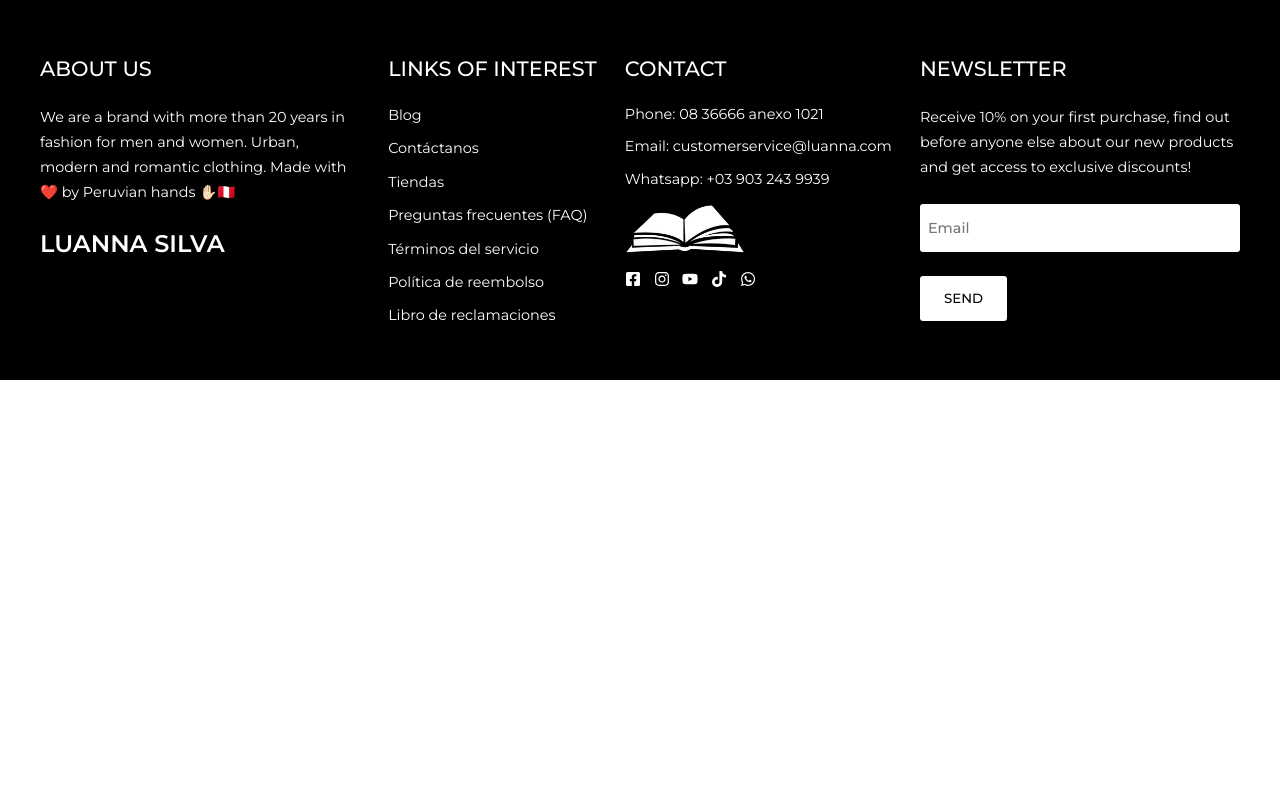
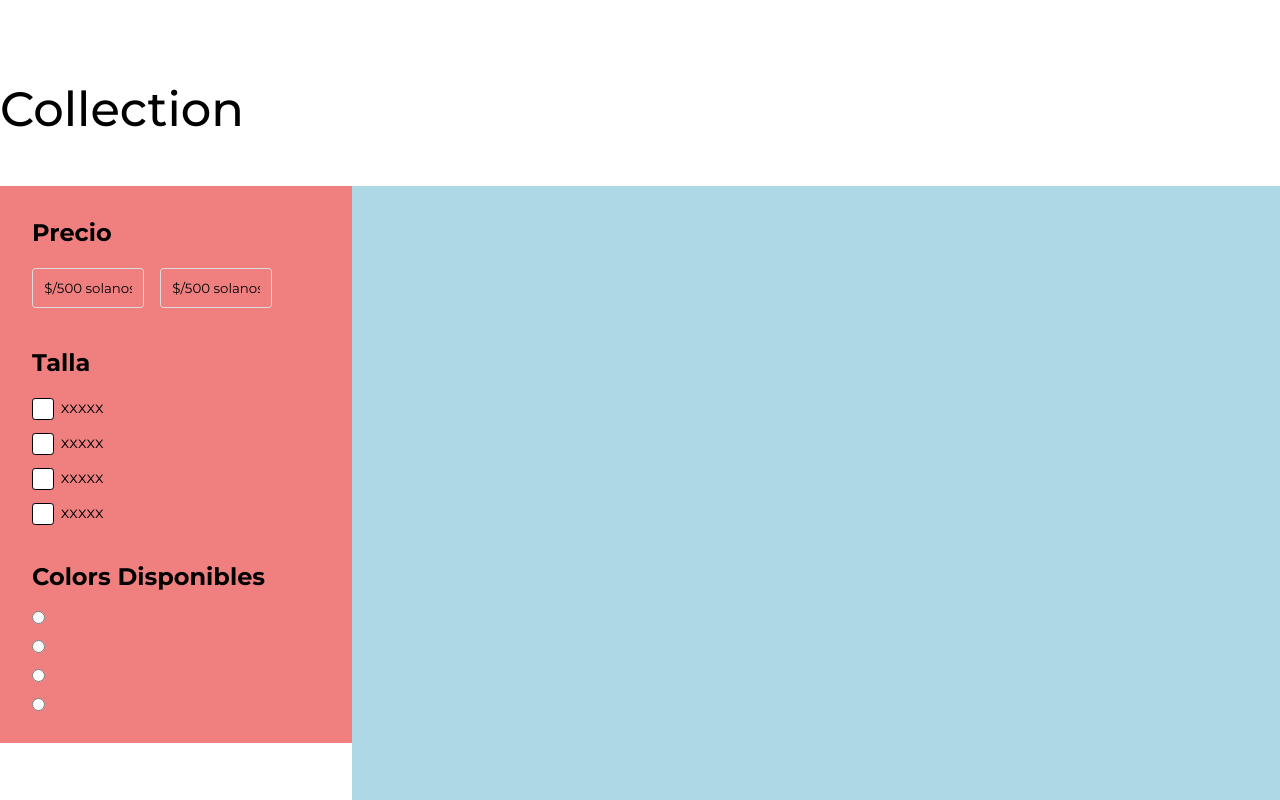
Before and after one commit to SQdeveloper/Luanna-Silva-E-commerce, a React (Vite) app: page /Collection in a window 1280 px wide. Shown: the top 800 px of the page. Built offline with nearby package versions, Linux system fonts and the light colour scheme.

Commit message:
i added page productCollection and i optimized logical of cart

```diff
--- a/src/App.jsx
+++ b/src/App.jsx
@@ -1,4 +1,3 @@
-import './App.css'
 import Register from './Pages/Register/Register'
 import Account from './Pages/Account/Account'
 import Cart from './Pages/Cart/Cart'
@@ -6,6 +5,8 @@
 import Home from './Pages/Home/Home'
 import Footer from './Components/Footer/Footer'
 import DetailsProduct from './Pages/DetailsProduct/DetailsProduct'
+import './App.css'
+import ProductCollection from './Pages/ProductCollection/ProductCollection'
 
 function App() {
 
@@ -18,6 +19,7 @@
           <Route path='/Account' element={<Account/>}/>
           <Route path='/Register' element={<Register/>}/>
           <Route path='/Product/:id' element={<DetailsProduct/>}/>
+          <Route path='/Collection' element={<ProductCollection/>}/>
         </Routes>
         <Footer/>
       </BrowserRouter>
--- a/src/Components/Header/Header.jsx
+++ b/src/Components/Header/Header.jsx
@@ -86,7 +86,7 @@
                         <span>Close</span>
                     </button>
                     <ul className='content-menu-list'>
-                        <li><a href="">New</a></li>
+                        <li><Link to='/Collection'>New</Link></li>
                         <li><a href="">Women</a></li>
                         <li><a href="">Men</a></li>
                         <li><a href="">Kids</a></li>
--- a/src/Hooks/useLocalStorage.jsx
+++ b/src/Hooks/useLocalStorage.jsx
@@ -1,4 +1,4 @@
-import React, { useState } from 'react';
+import { useState } from 'react';
 
 const useLocalStorage = (key, initalValue) => {
     const [storedValue, setStoredValue] = useState(()=>{
--- a/src/Pages/DetailsProduct/DetailsProduct.jsx
+++ b/src/Pages/DetailsProduct/DetailsProduct.jsx
@@ -17,70 +17,76 @@
     const [isOpenModal, setIsOpenModal] = useState(false);
     const [listProductCart, setListProductCart] = useLocalStorage('listProductCart', []);
 
+    //Creo un objeto que tenga toda la información necesaria para mostrar en el carrito
+    const createProductObject = (_amount)=>{
+        const productObject = {
+            'id': selectedProduct.id,
+            'name': selectedProduct.name,
+            'price': selectedProduct.price,
+            'image': selectedProduct.image,
+            'amount': _amount,
+            'selectedColor': selectedColor
+        }
+
+        return productObject;
+    }
+
+    //Función que se ejecuta cuando se hace click al btn Add to Cart
     const handleBtnAddToCart = ()=>{
+        //Abro el modal que muestra el product que es agregado al carrito
+        openModal();
         let newProductCart;
-        //Creo una lista temporal para almacenar todos
-        //los productos que estan en el carrito
+        //Creo una lista temporal para almacenar todos los productos que estan en el carrito
         let newList = [...listProductCart];
-        openModal();
 
         try {
+            //Variable para almacenar el index del producto repetido
+            let indexRepeatedProduct = null;
+
             //Verifico si existe un producto que ya este en el carrito
-            // const repeatedProduct = listProductCart?.filter(product=> product.id === selectedProduct.id);
-            let repeatedProduct = null;
+            //y obtengo el index(position) y lo guardo en la variable indexRepeatedProduct
             listProductCart.forEach((product, index)=>{
                 if(product.id === selectedProduct.id){
-                    console.log("dentro del IF")
-                    repeatedProduct = index;
+                    indexRepeatedProduct = index;//Guardo el index del producto repetido
                 }
-                console.log("FUERA DEL IF: ", null)
-                // return null;
             })
-            console.log('VALUE OF REPEATPRODUCT', repeatedProduct)
-            if(repeatedProduct !== null) {
-                console.log("entroooooooooo")
-                let dfs = listProductCart.length != 0 ? listProductCart[repeatedProduct].amount : 0;
-                let newAmount = amount + dfs;
-                newProductCart = {
-                    'id': selectedProduct.id,
-                    'name': selectedProduct.name,
-                    'price': selectedProduct.price,
-                    'image': selectedProduct.image,
-                    'amount': newAmount,
-                    'selectedColor': selectedColor
-                }
-                newList.splice(repeatedProduct,1, newProductCart);
+
+            if(indexRepeatedProduct !== null) {
+                //Variable que contiene la cantidad de ropa anterior
+                let lastAmount = listProductCart[indexRepeatedProduct].amount;
+                //Variable que contiene la nueva cantidad que se mostrar en el carrito, para eso sumamos
+                //la antidad anterior(lastAmount) con la cantidad actual o nueva(amount)
+                let newAmount = amount + lastAmount;
+
+                //Creo un array y le agrego toda la información que se necesita para mostrar los productos del cart
+                newProductCart = createProductObject(newAmount);
+
+                //Introduzco el producto actualizado(newProductCart) en el lista(newList)
+                //y en la misma posición(indexRepeatedProduct) en la que se encontraba
+                newList.splice(indexRepeatedProduct,1, newProductCart);
             }
             else {
-                //Hago un array y le agrego toda la
-                //información que se necesita para mostrar
-                //los productos del cart
-                newProductCart = {
-                    'id': selectedProduct.id,
-                    'name': selectedProduct.name,
-                    'price': selectedProduct.price,
-                    'image': selectedProduct.image,
-                    'amount': amount,
-                    'selectedColor': selectedColor
-                }
+                //Creo un array y le agrego toda la información que se necesita para mostrar los productos del cart
+                newProductCart = createProductObject(amount);
+
                 //Agrego el nuevo producto al carrito a la lista temporal
                 newList.push(newProductCart);
             }
 
-            //Guardo el valor en el estado listProductCart
+            //Guardo el valor en el estado listProductCart y también lo guardo en el localStorage
             setListProductCart(newList);
-            //
-            window.localStorage.setItem('listProductCart', JSON.stringify(newList));
         }
         catch(err) {
             console.log(err);
         }
     }
+
     //Función que abre el modal cuando se hace click en el boton agregar al carrito
     const openModal = ()=>{
         setIsOpenModal(true);
     }
 
+    //Función que cierra el modal
     const closeModal = ()=>{
         setIsOpenModal(false);
     }
--- /dev/null
+++ b/src/Pages/ProductCollection/ProductCollection.css
@@ -0,0 +1,112 @@
+.productCollection {
+    width: 100%;
+    margin-top: 5rem;
+}
+
+.productCollection-title {
+    font-size: 3rem;
+    font-weight: 500;
+    margin-bottom: 3rem;
+}
+
+.productCollection-groups {
+    position: relative;
+    display: flex;
+    height: 220vh;
+}
+
+.productCollection-group-filters {
+    position: sticky;
+    top: 0;
+    left: 0;
+    height: fit-content;
+    width: 22rem;
+    background-color: lightcoral;
+    padding: 2rem;
+}
+
+.productCollection-group-filters ul {
+    display: flex;
+    flex-direction: column;
+    gap: 2.5rem;
+}
+
+.productCollection-group-filters li {
+    display: flex;
+    flex-direction: column;
+    align-items: start;
+    gap: 1rem;
+}
+
+.productCollection-group-products {
+    flex: 1;
+    background-color: lightblue;
+}
+
+.productCollection-filter-subtitle {
+    margin-bottom: .3rem;
+}
+
+.group-filter-price {
+    display: flex;
+    gap: 1rem;
+    flex-direction: row;
+}
+
+.productCollection-filter-price {
+    border: 1px solid #dddcdc;
+    height: 2.5rem;
+    padding: 0 .7rem;
+    width: 7rem;
+    border-radius: .2rem;
+}
+
+.productCollection-filter-price::placeholder {
+    color: black;
+}
+
+.productCollection-filter-talla input {
+    width: 100%;
+    height: 100%;
+    opacity: 0;
+    position: absolute;
+    left: 0;
+    cursor: pointer;
+    z-index: 2;
+}
+
+.productCollection-filter-talla {
+    position: relative;
+}
+
+.productCollection-filter-talla span {
+    /* cursor: pointer; */
+    margin-left: 1.8rem;
+}
+
+.productCollection-filter-talla span::before {
+    position: absolute;
+    content: '';
+    left: 0;
+    width: 20px;
+    height: 20px;
+    border: 1px solid black;
+    background-color: white;
+    border-radius: .2rem;
+    border-radius: .2rem;
+}
+
+.productCollection-filter-talla input:checked + span::after {
+    position: absolute;
+    content: '';
+    left: 0;
+    width: 20px;
+    height: 20px;
+    border: 1px solid white;
+    background-color: white;
+    filter: invert(100%);
+    background-image: url('../../assets/img/icons/check-lg.svg');
+    background-size: 100% 100%;
+    background-repeat: no-repeat;
+    border-radius: .2rem;
+}
--- /dev/null
+++ b/src/Pages/ProductCollection/ProductCollection.jsx
@@ -0,0 +1,54 @@
+import React from 'react';
+import './ProductCollection.css';
+
+const ProductCollection = () => {
+    return (
+        <section className='productCollection'>
+            <h1 className='productCollection-title'>Collection</h1>
+            <div className="productCollection-groups">
+                <div className="productCollection-group-filters">
+                    <ul>
+                        <li>
+                            <h2 className='productCollection-filter-subtitle'>Precio</h2>
+                            <div className='group-filter-price'>
+                                <input className='productCollection-filter-price' type="text" placeholder='$/500 solanos'/>
+                                <input className='productCollection-filter-price' type="text" placeholder='$/500 solanos'/>
+                            </div>
+                        </li>
+                        <li>
+                            <h2 className='productCollection-filter-subtitle'>Talla</h2>
+                            <label className='productCollection-filter-talla' htmlFor="t">
+                                <input type="checkbox" />
+                                <span>xxxxx</span>
+                            </label>
+                            <label className='productCollection-filter-talla' htmlFor="t">
+                                <input type="checkbox" />
+                                <span>xxxxx</span>
+                            </label>
+                            <label className='productCollection-filter-talla' htmlFor="t">
+                                <input type="checkbox" />
+                                <span>xxxxx</span>
+                            </label>
+                            <label className='productCollection-filter-talla' htmlFor="t">
+                                <input type="checkbox" />
+                                <span>xxxxx</span>
+                            </label>
+                        </li>
+                        <li>
+                            <h2 className='productCollection-filter-subtitle'>Colors Disponibles</h2>
+                            <input type="radio" />
+                            <input type="radio" />
+                            <input type="radio" />
+                            <input type="radio" />
+                        </li>
+                    </ul>
+                </div>
+                <div className="productCollection-group-products">
+
+                </div>
+            </div>
+        </section>
+    );
+};
+
+export default ProductCollection;
```
Also changed, not shown: src/assets/img/icons/check-lg.svg (added).
